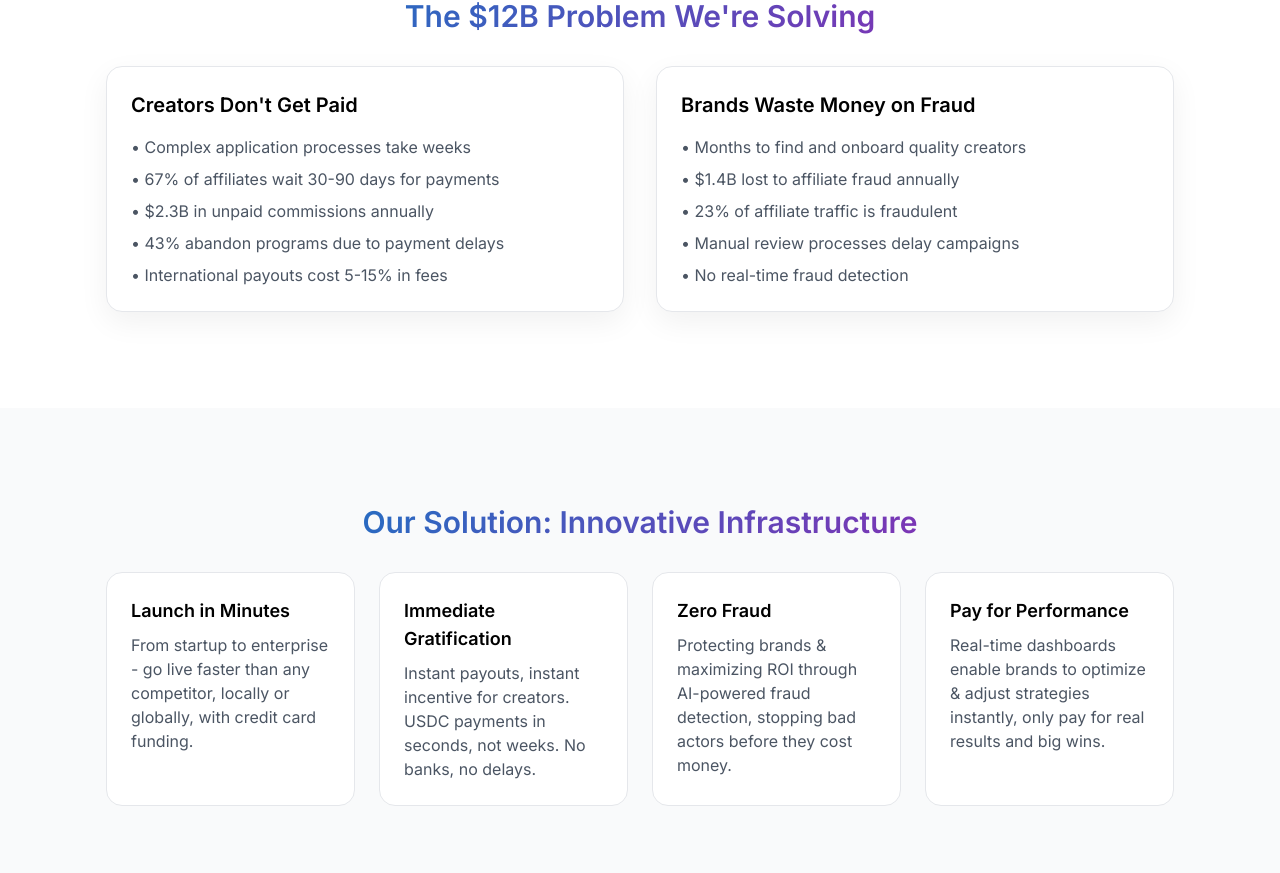
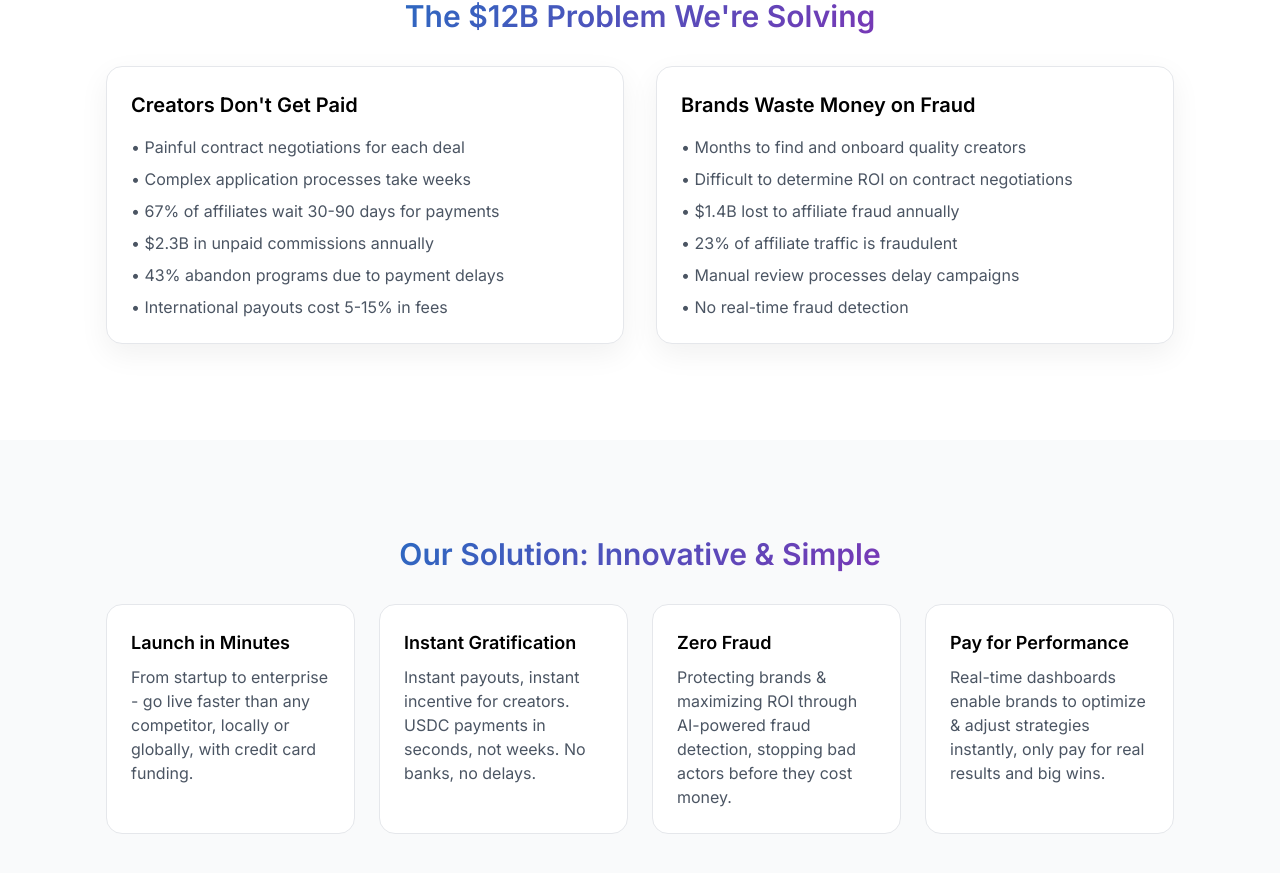
Before and after one commit to mihailistov/refpool-landing, a Next.js app: page /investors in a window 1280 px wide. Shown: the part 797-1670 px from the top of the page. Built offline with nearby package versions, Linux system fonts and the light colour scheme.

Commit message:
investor wording

```diff
--- a/pages/investors.tsx
+++ b/pages/investors.tsx
@@ -46,6 +46,7 @@ export default function Investors() {
               <div className="card shadow-soft">
                 <h3 className="text-xl font-semibold mb-4">Creators Don't Get Paid</h3>
                 <ul className="space-y-2 text-gray-600">
+                  <li>• Painful contract negotiations for each deal</li>
                   <li>• Complex application processes take weeks</li>
                   <li>• 67% of affiliates wait 30-90 days for payments</li>
                   <li>• $2.3B in unpaid commissions annually</li>
@@ -57,6 +58,7 @@ export default function Investors() {
                 <h3 className="text-xl font-semibold mb-4">Brands Waste Money on Fraud</h3>
                 <ul className="space-y-2 text-gray-600">
                   <li>• Months to find and onboard quality creators</li>
+                  <li>• Difficult to determine ROI on contract negotiations</li>
                   <li>• $1.4B lost to affiliate fraud annually</li>
                   <li>• 23% of affiliate traffic is fraudulent</li>
                   <li>• Manual review processes delay campaigns</li>
@@ -70,14 +72,14 @@ export default function Investors() {
         {/* Solution */}
         <section className="section bg-gray-50">
           <div className="mx-auto container-tight px-4">
-            <h2 className="h2 mb-8 text-center">Our Solution: Innovative Infrastructure</h2>
+            <h2 className="h2 mb-8 text-center">Our Solution: Innovative & Simple</h2>
             <div className="grid md:grid-cols-4 gap-6">
               <div className="card">
                 <div className="text-lg font-semibold mb-2">Launch in Minutes</div>
                 <p className="text-gray-600">From startup to enterprise - go live faster than any competitor, locally or globally, with credit card funding.</p>
               </div>
               <div className="card">
-                <div className="text-lg font-semibold mb-2">Immediate Gratification</div>
+                <div className="text-lg font-semibold mb-2">Instant Gratification</div>
                 <p className="text-gray-600">Instant payouts, instant incentive for creators. USDC payments in seconds, not weeks. No banks, no delays.</p>
               </div>
               <div className="card">
```
